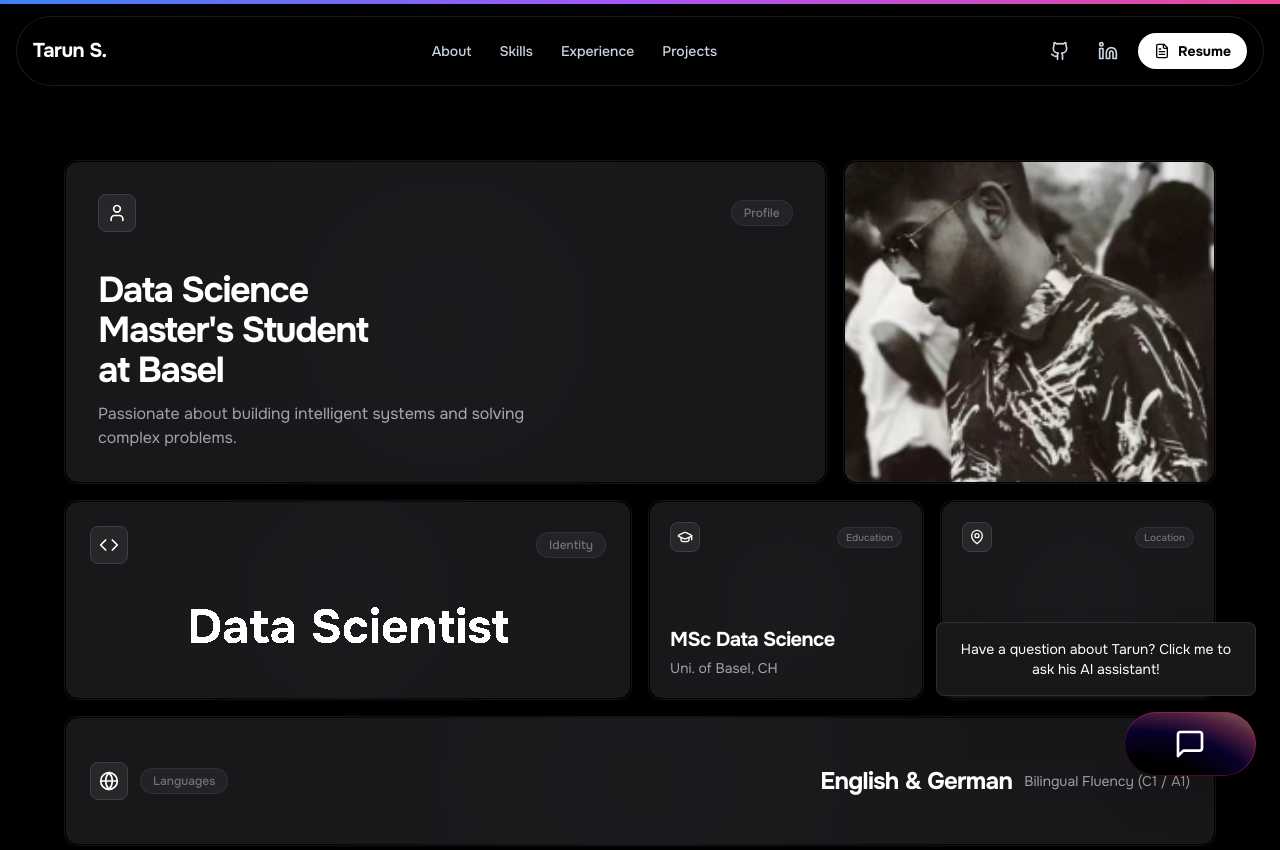
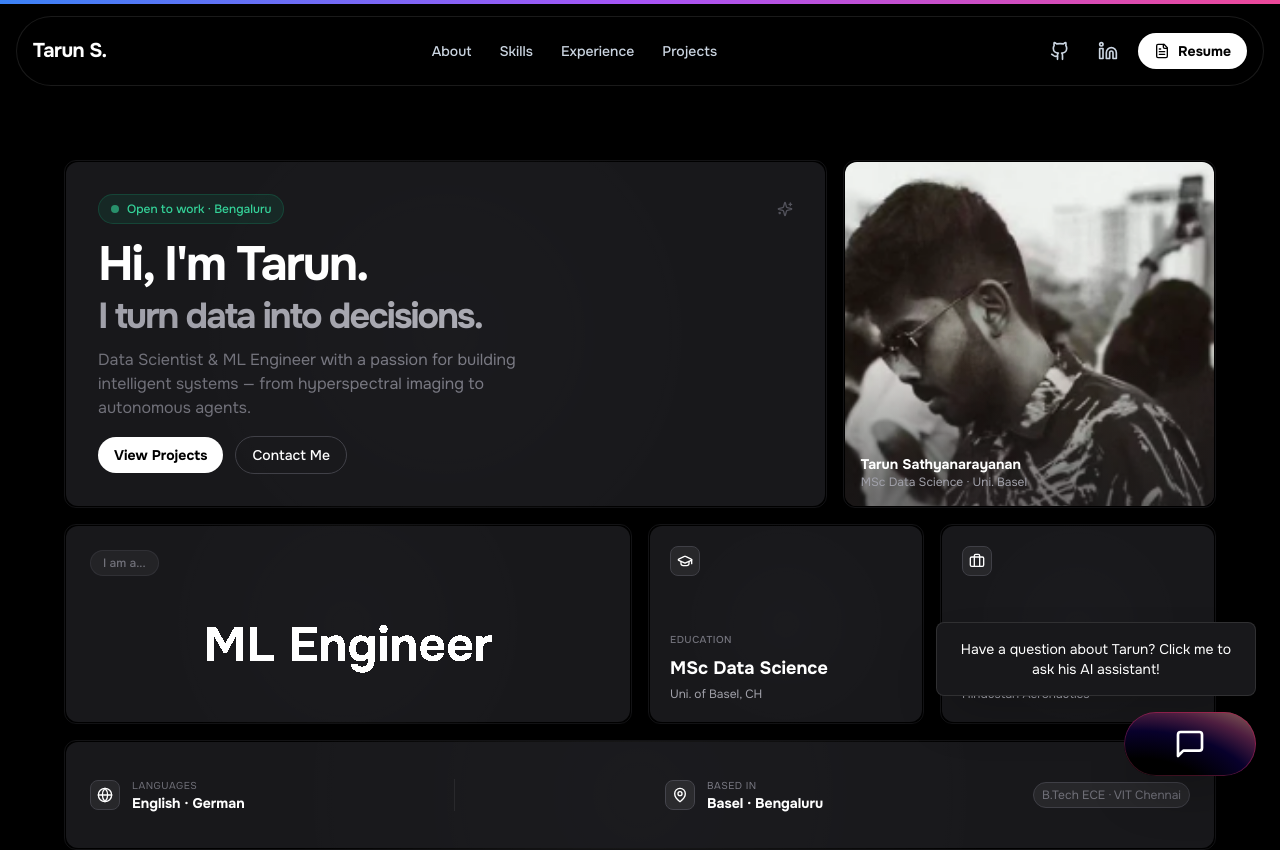
Before and after one commit to tarun-ss/my-portfolio, a Next.js app: page / in a window 1280 px wide. Shown: the top 850 px of the page. Built offline with nearby package versions, Linux system fonts and the light colour scheme.

Commit message:
Update bento-intro.tsx

```diff
--- a/src/components/ui/bento-intro.tsx
+++ b/src/components/ui/bento-intro.tsx
@@ -1,7 +1,7 @@
 "use client";
 
 import { motion } from "framer-motion";
-import { GraduationCap, MapPin, Globe, User, Code } from "lucide-react";
+import { GraduationCap, MapPin, Globe, Briefcase, Sparkles } from "lucide-react";
 import Image from "next/image";
 import { GooeyText } from "@/components/ui/gooey-text-morphing";
 import { GlowingEffect } from "@/components/ui/glowing-effect";
@@ -29,77 +29,97 @@ export function BentoIntro() {
         initial="hidden"
         animate="visible"
       >
-        {/* ── Row 1: Hero (full width on mobile, 2/3 + 1/3 on desktop) ── */}
+        {/* Row 1 */}
         <div className="grid grid-cols-1 md:grid-cols-3 gap-4 mb-4">
 
-          {/* Box 1: Title — spans 2 cols on desktop */}
-          <motion.div variants={itemVariants} className="md:col-span-2 relative min-h-[220px] sm:min-h-[260px] md:min-h-[320px]">
+          {/* Box 1: Hero */}
+          <motion.div variants={itemVariants} className="md:col-span-2 relative min-h-[240px] sm:min-h-[280px] md:min-h-[340px]">
             <Tilt className="relative h-full w-full rounded-xl border-[0.75px] border-zinc-800/50 p-[1px] group">
               <GlowingEffect spread={60} glow={true} disabled={false} proximity={64} inactiveZone={0.01} borderWidth={1.5} />
               <div className="relative flex h-full flex-col justify-between gap-4 overflow-hidden rounded-[inherit] bg-zinc-900 p-5 sm:p-6 md:p-8 shadow-sm">
+                {/* Open to work badge */}
                 <div className="flex items-center justify-between relative z-10">
-                  <div className="w-fit rounded-lg border-[0.75px] border-zinc-700 bg-zinc-800 p-2">
-                    <User className="h-5 w-5 text-white" />
+                  <div className="inline-flex items-center gap-2 px-3 py-1.5 rounded-full bg-emerald-500/10 border border-emerald-500/20">
+                    <div className="w-2 h-2 rounded-full bg-emerald-400 animate-pulse" />
+                    <span className="text-xs font-medium text-emerald-400">Open to work · Bengaluru</span>
                   </div>
-                  <span className="text-xs font-medium text-zinc-500 bg-zinc-800/80 px-3 py-1 rounded-full border border-zinc-700/50">
-                    Profile
-                  </span>
+                  <Sparkles className="h-4 w-4 text-zinc-600" />
                 </div>
+
+                {/* Hero text */}
                 <div className="space-y-3 mt-auto relative z-10 pointer-events-none">
-                  <h3 className="text-2xl sm:text-3xl md:text-4xl font-semibold font-sans tracking-[-0.04em] text-white leading-[1.2]">
-                    Data Science<br />
-                    Master&apos;s Student<br />
-                    at Basel
-                  </h3>
-                  <p className="font-sans text-sm md:text-base text-zinc-400 max-w-md">
-                    Passionate about building intelligent systems and solving complex problems.
+                  <h1 className="text-3xl sm:text-4xl md:text-5xl font-bold font-sans tracking-[-0.04em] text-white leading-[1.1]">
+                    Hi, I&apos;m Tarun.
+                    <br />
+                    <span className="text-zinc-400 font-semibold text-2xl sm:text-3xl md:text-4xl">
+                      I turn data into decisions.
+                    </span>
+                  </h1>
+                  <p className="font-sans text-sm md:text-base text-zinc-500 max-w-md leading-relaxed">
+                    Data Scientist & ML Engineer with a passion for building intelligent systems — from hyperspectral imaging to autonomous agents.
                   </p>
+                  <div className="flex items-center gap-3 pt-1">
+                    <a
+                      href="#projects"
+                      className="inline-flex items-center gap-2 px-4 py-2 rounded-full bg-white text-black text-sm font-semibold hover:bg-zinc-200 transition-all"
+                    >
+                      View Projects
+                    </a>
+                    <a
+                      href="#contact"
+                      className="inline-flex items-center gap-2 px-4 py-2 rounded-full border border-zinc-700 text-white text-sm font-medium hover:border-zinc-500 hover:bg-white/5 transition-all"
+                    >
+                      Contact Me
+                    </a>
+                  </div>
                 </div>
               </div>
             </Tilt>
           </motion.div>
 
-          {/* Box 2: Photo — spans 1 col on desktop, half height on mobile */}
-          <motion.div variants={itemVariants} className="relative min-h-[200px] sm:min-h-[220px] md:min-h-[320px]">
+          {/* Box 2: Photo */}
+          <motion.div variants={itemVariants} className="relative min-h-[220px] sm:min-h-[240px] md:min-h-[340px]">
             <Tilt className="relative h-full w-full rounded-xl border-[0.75px] border-zinc-800/50 p-[1px] group">
               <GlowingEffect spread={40} glow={true} disabled={false} proximity={64} inactiveZone={0.01} borderWidth={1.5} />
-              <div className="relative overflow-hidden rounded-[inherit] bg-zinc-900 h-full w-full min-h-[200px] sm:min-h-[220px] md:min-h-[320px]">
+              <div className="relative overflow-hidden rounded-[inherit] bg-zinc-900 h-full w-full min-h-[220px] sm:min-h-[240px] md:min-h-[340px]">
                 <Image
                   src="/profile.png"
-                  alt="Tarun"
+                  alt="Tarun Sathyanarayanan"
                   fill
                   priority
-                  className="object-cover object-center group-hover:scale-105 transition-transform duration-700"
+                  className="object-cover object-top group-hover:scale-105 transition-transform duration-700"
                   sizes="(max-width: 768px) 100vw, 33vw"
                 />
+                <div className="absolute inset-0 bg-gradient-to-t from-zinc-900/60 via-transparent to-transparent" />
+                <div className="absolute bottom-4 left-4 right-4">
+                  <p className="text-white font-semibold text-sm">Tarun Sathyanarayanan</p>
+                  <p className="text-zinc-400 text-xs">MSc Data Science · Uni. Basel</p>
+                </div>
               </div>
             </Tilt>
           </motion.div>
         </div>
 
-        {/* ── Row 2: Identity (morphing) + 3 quick facts ── */}
+        {/* Row 2 */}
         <div className="grid grid-cols-2 md:grid-cols-4 gap-4">
 
-          {/* Box 3: GooeyText — spans 2 cols on desktop */}
+          {/* Box 3: GooeyText */}
           <motion.div variants={itemVariants} className="col-span-2 relative min-h-[160px] sm:min-h-[180px] md:min-h-[200px]">
             <Tilt className="relative h-full w-full rounded-xl border-[0.75px] border-zinc-800/50 p-[1px] group">
               <GlowingEffect spread={60} glow={true} disabled={false} proximity={64} inactiveZone={0.01} borderWidth={1.5} />
               <div className="relative flex h-full flex-col justify-between gap-4 overflow-hidden rounded-[inherit] bg-zinc-900 p-5 sm:p-6 shadow-sm">
                 <div className="flex items-center justify-between relative z-10">
-                  <div className="w-fit rounded-lg border-[0.75px] border-zinc-700 bg-zinc-800 p-2">
-                    <Code className="h-5 w-5 text-white" />
-                  </div>
                   <span className="text-xs font-medium text-zinc-500 bg-zinc-800/80 px-3 py-1 rounded-full border border-zinc-700/50">
-                    Identity
+                    I am a...
                   </span>
                 </div>
                 <div className="flex-1 w-full flex items-center justify-center relative z-0 py-2">
                   <GooeyText
-                    texts={["TARUN", "Developer", "Data Scientist", "Engineer"]}
+                    texts={["Developer", "Data Scientist", "ML Engineer", "Problem Solver"]}
                     morphTime={2.5}
                     cooldownTime={0.8}
                     className="font-bold w-full"
-                    textClassName="text-3xl sm:text-4xl md:text-5xl leading-none text-white drop-shadow-[0_0_15px_rgba(255,255,255,0.1)]"
+                    textClassName="text-3xl sm:text-4xl md:text-5xl leading-none text-white"
                   />
                 </div>
               </div>
@@ -111,71 +131,65 @@ export function BentoIntro() {
             <Tilt className="relative h-full w-full rounded-xl border-[0.75px] border-zinc-800/50 p-[1px] group">
               <GlowingEffect spread={40} glow={true} disabled={false} proximity={64} inactiveZone={0.01} borderWidth={1.5} />
               <div className="relative flex h-full flex-col justify-between gap-3 overflow-hidden rounded-[inherit] bg-zinc-900 p-4 sm:p-5 shadow-sm">
-                <div className="flex items-center justify-between relative z-10">
-                  <div className="w-fit rounded-lg border-[0.75px] border-zinc-700 bg-zinc-800 p-1.5">
-                    <GraduationCap className="h-4 w-4 text-white" />
-                  </div>
-                  <span className="text-[10px] font-medium text-zinc-500 bg-zinc-800/80 px-2 py-0.5 rounded-full border border-zinc-700/50">
-                    Education
-                  </span>
+                <div className="w-fit rounded-lg border-[0.75px] border-zinc-700 bg-zinc-800 p-1.5">
+                  <GraduationCap className="h-4 w-4 text-white" />
                 </div>
                 <div className="space-y-1 mt-auto relative z-10">
-                  <h3 className="text-base sm:text-lg md:text-xl font-semibold font-sans tracking-[-0.03em] text-white leading-tight">
+                  <span className="text-[10px] font-medium text-zinc-500 uppercase tracking-wider">Education</span>
+                  <h3 className="text-base sm:text-lg font-semibold text-white leading-tight">
                     MSc Data Science
                   </h3>
-                  <p className="font-sans text-xs md:text-sm text-zinc-400">
-                    Uni. of Basel, CH
-                  </p>
+                  <p className="text-xs text-zinc-400">Uni. of Basel, CH</p>
                 </div>
               </div>
             </Tilt>
           </motion.div>
 
-          {/* Box 5: Location */}
+          {/* Box 5: Experience */}
           <motion.div variants={itemVariants} className="relative min-h-[160px] sm:min-h-[180px] md:min-h-[200px]">
             <Tilt className="relative h-full w-full rounded-xl border-[0.75px] border-zinc-800/50 p-[1px] group">
               <GlowingEffect spread={40} glow={true} disabled={false} proximity={64} inactiveZone={0.01} borderWidth={1.5} />
               <div className="relative flex h-full flex-col justify-between gap-3 overflow-hidden rounded-[inherit] bg-zinc-900 p-4 sm:p-5 shadow-sm">
-                <div className="flex items-center justify-between relative z-10">
-                  <div className="w-fit rounded-lg border-[0.75px] border-zinc-700 bg-zinc-800 p-1.5">
-                    <MapPin className="h-4 w-4 text-white" />
-                  </div>
-                  <span className="text-[10px] font-medium text-zinc-500 bg-zinc-800/80 px-2 py-0.5 rounded-full border border-zinc-700/50">
-                    Location
-                  </span>
+                <div className="w-fit rounded-lg border-[0.75px] border-zinc-700 bg-zinc-800 p-1.5">
+                  <Briefcase className="h-4 w-4 text-white" />
                 </div>
                 <div className="space-y-1 mt-auto relative z-10">
-                  <h3 className="text-base sm:text-lg md:text-xl font-semibold font-sans tracking-[-0.03em] text-white leading-tight">
-                    Basel, Switzerland
+                  <span className="text-[10px] font-medium text-zinc-500 uppercase tracking-wider">Experience</span>
+                  <h3 className="text-base sm:text-lg font-semibold text-white leading-tight">
+                    HAL Intern
                   </h3>
-                  <p className="font-sans text-xs md:text-sm text-zinc-400">
-                    Prev. Bangalore, IN
-                  </p>
+                  <p className="text-xs text-zinc-400">Hindustan Aeronautics</p>
                 </div>
               </div>
             </Tilt>
           </motion.div>
 
-          {/* Box 6: Languages — spans 2 on mobile (via col-span-2) */}
-          <motion.div variants={itemVariants} className="col-span-2 md:col-span-4 relative min-h-[120px] sm:min-h-[130px]">
+          {/* Box 6: Languages + Location */}
+          <motion.div variants={itemVariants} className="col-span-2 md:col-span-4 relative min-h-[100px] sm:min-h-[110px]">
             <Tilt className="relative h-full w-full rounded-xl border-[0.75px] border-zinc-800/50 p-[1px] group">
               <GlowingEffect spread={40} glow={true} disabled={false} proximity={64} inactiveZone={0.01} borderWidth={1.5} />
-              <div className="relative flex h-full flex-row items-center gap-4 overflow-hidden rounded-[inherit] bg-zinc-900 px-5 sm:px-6 py-4 shadow-sm">
-                <div className="flex items-center gap-3 relative z-10">
-                  <div className="w-fit rounded-lg border-[0.75px] border-zinc-700 bg-zinc-800 p-2">
-                    <Globe className="h-5 w-5 text-white" />
+              <div className="relative flex h-full flex-row items-center justify-between overflow-hidden rounded-[inherit] bg-zinc-900 px-5 sm:px-6 py-4 shadow-sm">
+                <div className="flex items-center gap-3">
+                  <div className="w-fit rounded-lg border-[0.75px] border-zinc-700 bg-zinc-800 p-1.5">
+                    <Globe className="h-4 w-4 text-white" />
                   </div>
-                  <span className="text-xs font-medium text-zinc-500 bg-zinc-800/80 px-3 py-1 rounded-full border border-zinc-700/50">
-                    Languages
-                  </span>
+                  <div>
+                    <p className="text-[10px] text-zinc-500 uppercase tracking-wider">Languages</p>
+                    <p className="text-sm font-semibold text-white">English · German</p>
+                  </div>
                 </div>
-                <div className="flex items-center gap-3 ml-auto relative z-10">
-                  <h3 className="text-lg sm:text-xl md:text-2xl font-semibold font-sans tracking-[-0.03em] text-white">
-                    English &amp; German
-                  </h3>
-                  <p className="hidden sm:block font-sans text-sm text-zinc-400">
-                    Bilingual Fluency (C1 / A1)
-                  </p>
+                <div className="h-8 w-px bg-zinc-800" />
+                <div className="flex items-center gap-3">
+                  <div className="w-fit rounded-lg border-[0.75px] border-zinc-700 bg-zinc-800 p-1.5">
+                    <MapPin className="h-4 w-4 text-white" />
+                  </div>
+                  <div>
+                    <p className="text-[10px] text-zinc-500 uppercase tracking-wider">Based in</p>
+                    <p className="text-sm font-semibold text-white">Basel · Bengaluru</p>
+                  </div>
+                </div>
+                <div className="hidden sm:flex items-center gap-2 text-xs text-zinc-500">
+                  <span className="px-2 py-1 rounded-full bg-zinc-800 border border-zinc-700">B.Tech ECE · VIT Chennai</span>
                 </div>
               </div>
             </Tilt>
```
